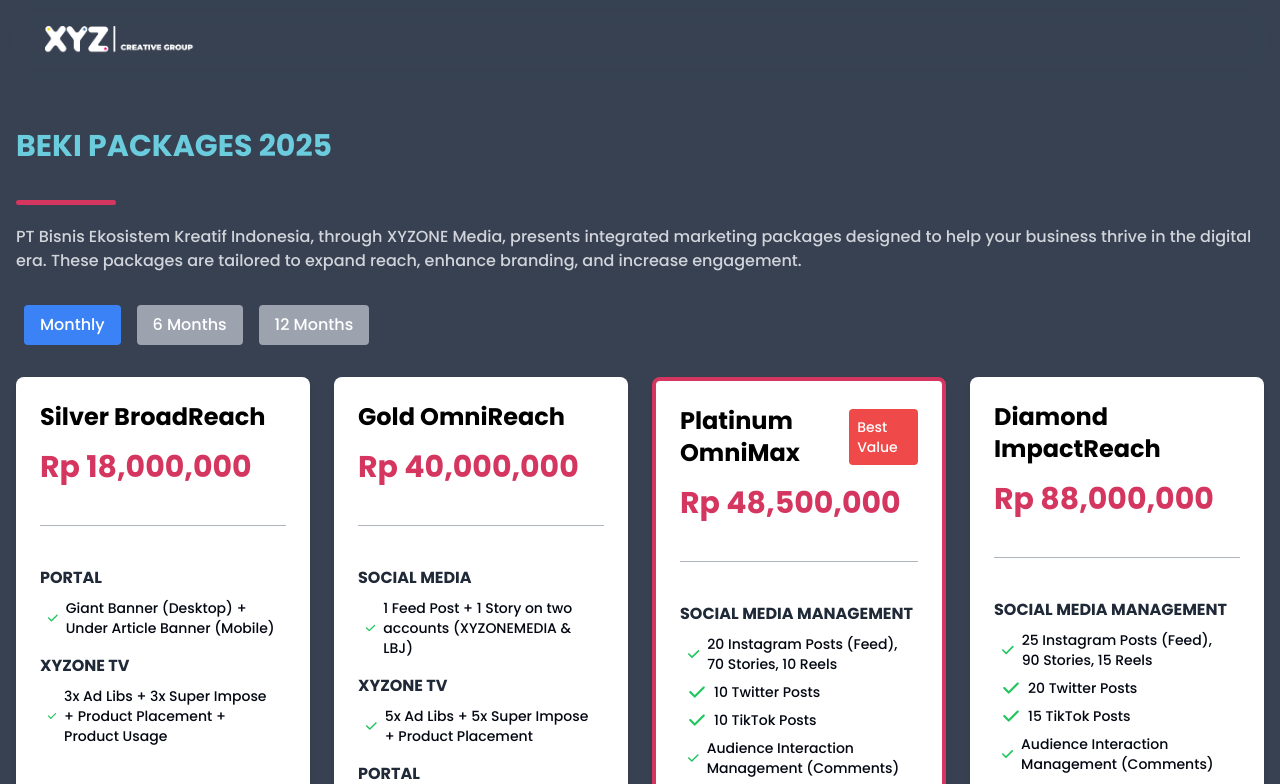
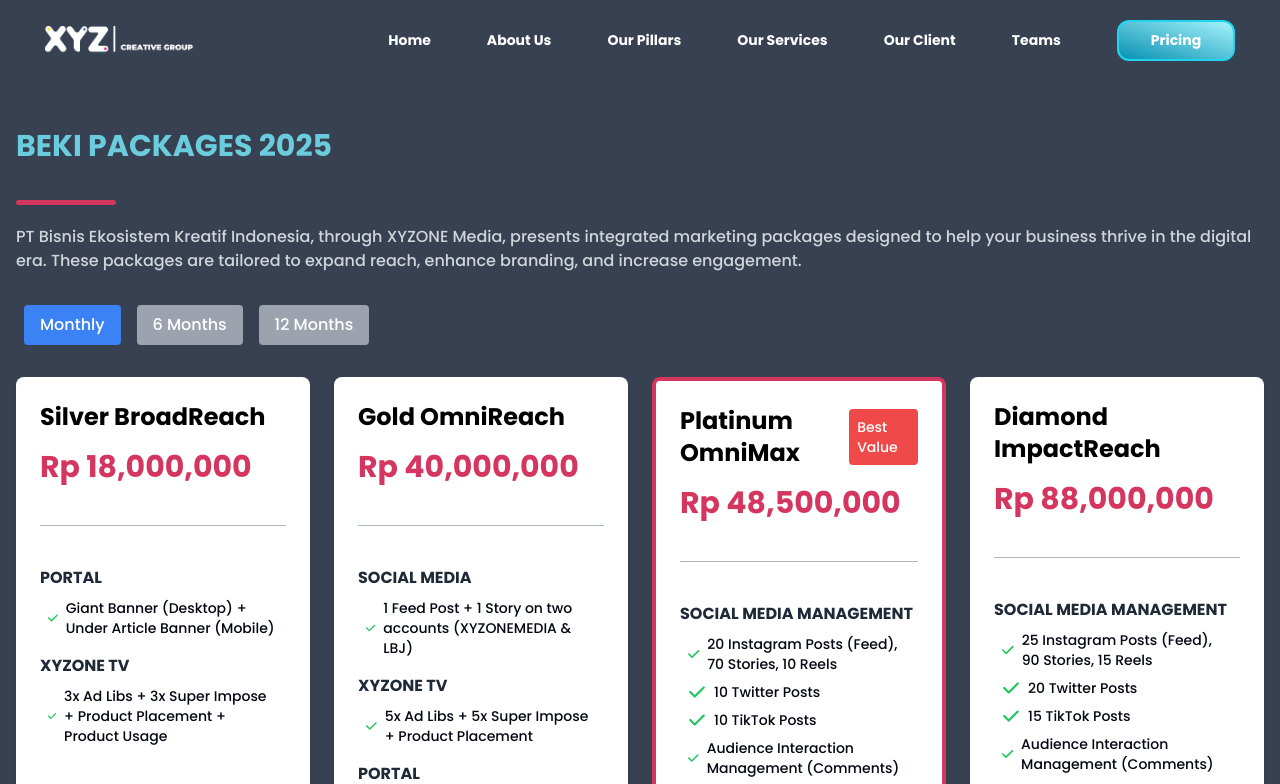
Before and after one commit to BLWARK/ujoheowasje0oqwaopepokdaskkxyz, a Next.js app: page /main/pricing in a window 1280 px wide. Shown: the top 784 px of the page. Built offline with nearby package versions, Linux system fonts and the light colour scheme.

Commit message:
fixing navbar not appear

```diff
--- a/app/globals.css
+++ b/app/globals.css
@@ -222,11 +222,11 @@
   z-index: 50;
   overflow: hidden;
   transition: clip-path 1.5s ease-in-out;
-  clip-path: inset(0 0 0 0); /* Default terbuka penuh */
+  clip-path: inset(0 0 0 0);
 }
 
-.hidden {
-  clip-path: inset(0 100% 0 0); /* Menutup ke kanan seperti tirai */
+.hiddens {
+  clip-path: inset(0 100% 0 0);
 }
 
 .loading-content {
--- a/app/page.tsx
+++ b/app/page.tsx
@@ -49,7 +49,7 @@
   return (
     <>
       {isLoading && (
-        <div className={`loading-overlay ${isOpen ? "hidden" : ""}`}>
+        <div className={`loading-overlay ${isOpen ? "hiddens" : ""}`}>
           <div className="loading-content">
             <Image
               src="/loading.gif"
--- a/components/navigation/Navbar.jsx
+++ b/components/navigation/Navbar.jsx
@@ -58,7 +58,7 @@
 
 
         {/* Icon Hamburger untuk Mobile */}
-        <div className="flex 2xl:hidden xl:hidden gap-6">
+        <div className="flex 2xl:hidden xl:hidden gap-6 z-50">
         <Link href="/main/pricing" passHref>
             <div
               role="button"
@@ -74,7 +74,7 @@
         </div>
 
         {/* Navigasi Desktop */}
-        <div className="hidden 2xl:flex xl:flex 2xl:text-[14px] xl:text-[14px] justify-end items-center gap-14 text-white font-bold">
+        <div className="hidden 2xl:flex xl:flex 2xl:text-[14px] xl:text-[14px] justify-end items-center gap-14 text-white font-bold z-50">
           <Link href="/" passHref>
             <div className="navbar py-2 text-white hover:text-[#D4365F] transition duration-300 nav-link cursor-custom">
               Home
--- a/components/page-components/hero/Hero.jsx
+++ b/components/page-components/hero/Hero.jsx
@@ -14,16 +14,16 @@
       once: true,
     });
 
-    const handleMouseMove = (event) => {
-      setMousePosition({
-        x: (event.clientX / window.innerWidth) - 0.5, // Normalize x (-0.5 to 0.5)
-        y: (event.clientY / window.innerHeight) - 0.5, // Normalize y (-0.5 to 0.5)
-      });
-    };
+    // const handleMouseMove = (event) => {
+    //   setMousePosition({
+    //     x: (event.clientX / window.innerWidth) - 0.5, // Normalize x (-0.5 to 0.5)
+    //     y: (event.clientY / window.innerHeight) - 0.5, // Normalize y (-0.5 to 0.5)
+    //   });
+    // };
 
-    window.addEventListener("mousemove", handleMouseMove);
+    // window.addEventListener("mousemove", handleMouseMove);
 
-    return () => window.removeEventListener("mousemove", handleMouseMove);
+    // return () => window.removeEventListener("mousemove", handleMouseMove);
   }, []);
 
   // Function to calculate combined transform with initial Tailwind translate
```
